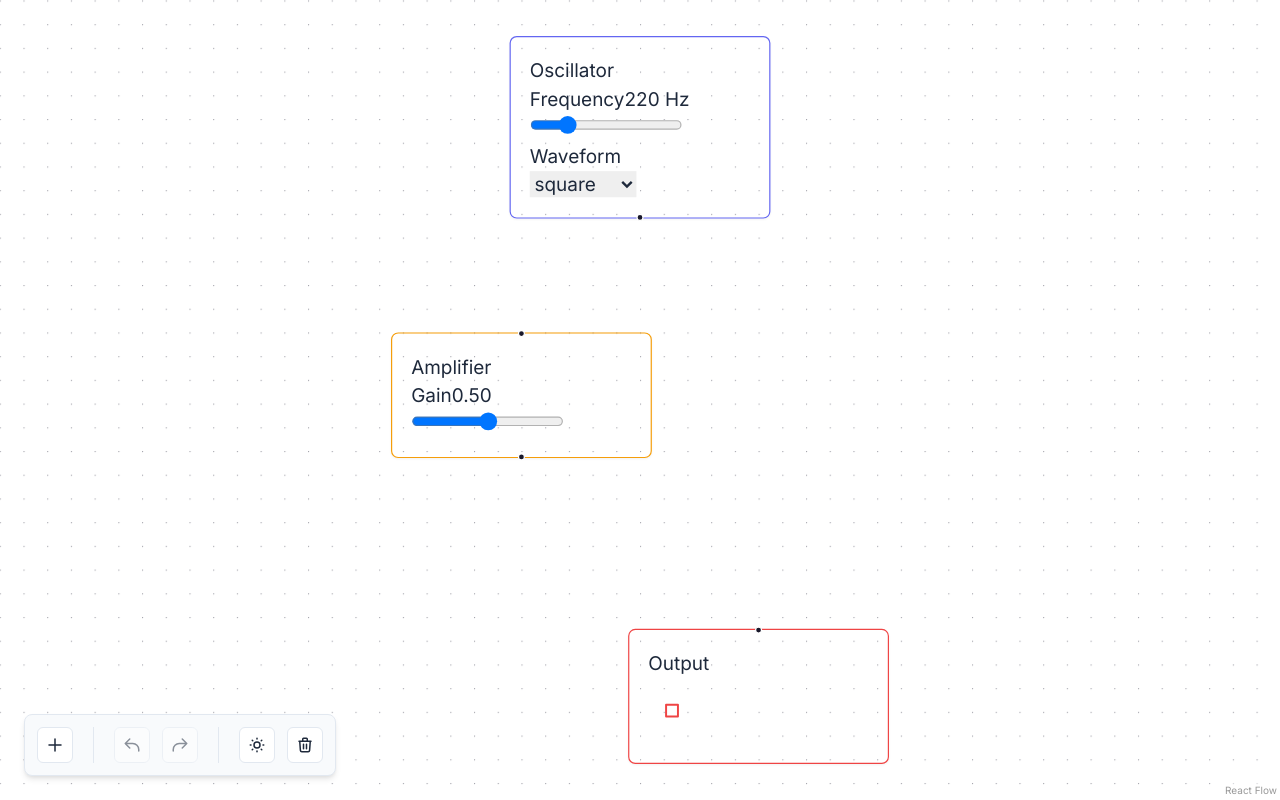
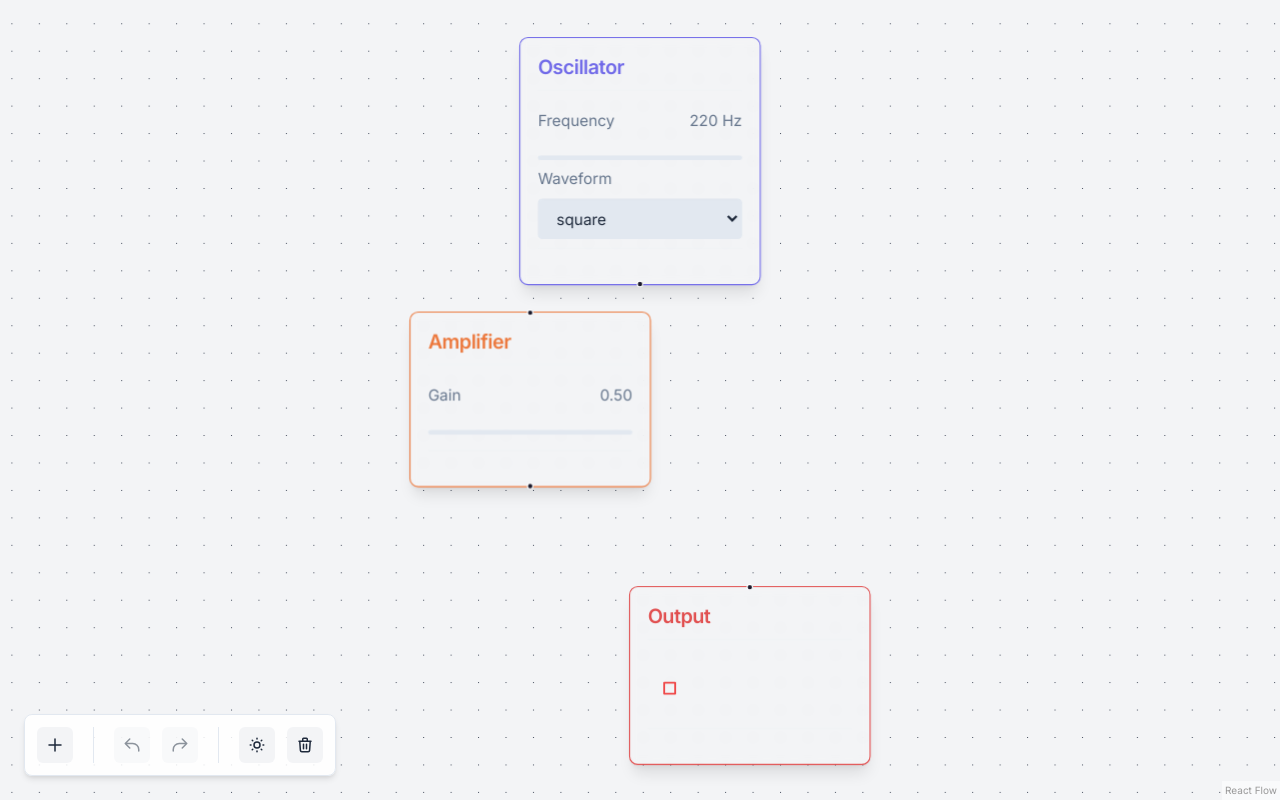
Before and after one commit to Poojan38380/AudioFlow-Studio, a React (Vite) app: page / in a window 1280 px wide. Built offline with nearby package versions, Linux system fonts and the light colour scheme.

Commit message:
Improved design.

```diff
--- a/src/App.jsx
+++ b/src/App.jsx
@@ -72,10 +72,16 @@ export default function App() {
   );
 
   return (
-    <>
+    <div className="w-full h-full bg-background-primary transition-colors duration-200">
       <ReactFlow {...flowProps}>
-        <Background />
+        <Background
+          gap={[25, 25]}
+          size={1}
+          color="currentColor"
+          className="text-background-tertiary/20"
+          variant="dots"
+        />
       </ReactFlow>
-    </>
+    </div>
   );
 }
--- a/src/components/common/index.jsx
+++ b/src/components/common/index.jsx
@@ -172,7 +172,7 @@ export const Text = React.forwardRef(
       children,
       variant = "primary",
       size = "md",
-      weight = "regular",
+      weight = "normal",
       lineHeight = "normal",
       className,
       ...props
@@ -203,30 +203,32 @@ export const BaseNode = React.forwardRef(
       switch (type) {
         case "osc":
         case "noise":
-          return "bg-gradient-to-br from-nodes-audio/10 to-transparent border-nodes-audio";
+          return "bg-gradient-to-br from-nodes-audio/30 to-background-secondary border-nodes-audio hover:from-nodes-audio/40 hover:border-nodes-audio";
         case "amp":
         case "flanger":
         case "chorus":
         case "phaser":
-          return "bg-gradient-to-br from-nodes-effect/10 to-transparent border-nodes-effect";
+          return "bg-gradient-to-br from-nodes-effect/30 to-background-secondary border-nodes-effect hover:from-nodes-effect/40 hover:border-nodes-effect";
         case "waveform":
-          return "bg-gradient-to-br from-nodes-input/10 to-transparent border-nodes-input";
+          return "bg-gradient-to-br from-nodes-input/30 to-background-secondary border-nodes-input hover:from-nodes-input/40 hover:border-nodes-input";
         case "out":
-          return "bg-gradient-to-br from-nodes-output/10 to-transparent border-nodes-output";
+          return "bg-gradient-to-br from-nodes-output/30 to-background-secondary border-nodes-output hover:from-nodes-output/40 hover:border-nodes-output";
         default:
-          return "bg-background-secondary border-background-tertiary";
+          return "bg-background-secondary border-background-tertiary hover:border-primary-main";
       }
     };
 
     const classes = twMerge(
-      'rounded-md p-md min-w-[220px] shadow-sm transition-all duration-200 border relative before:content-[""] before:absolute before:-inset-2 before:-z-10',
+      "rounded-lg p-md min-w-[220px] shadow-lg transition-all duration-200 border backdrop-blur-sm relative hover:shadow-xl hover:-translate-y-0.5",
       getNodeColors(),
       className
     );
 
     return (
       <div ref={ref} className={classes} {...props}>
-        {children}
+        <div className="node-header" data-type={type}>
+          {children}
+        </div>
       </div>
     );
   }
--- a/src/index.css
+++ b/src/index.css
@@ -11,50 +11,49 @@
     --color-primary-dark: #4f46e5;
     --color-primary-contrast: #ffffff;
 
-    --color-background-primary: #ffffff;
-    --color-background-secondary: #f8fafc;
+    --color-background-primary: #f3f4f6;
+    --color-background-secondary: rgba(255, 255, 255, 0.85);
     --color-background-tertiary: #e2e8f0;
 
     --color-text-primary: #1e293b;
     --color-text-secondary: #64748b;
     --color-text-disabled: #94a3b8;
 
-    --color-nodes-audio: #6366f1;
-    --color-nodes-effect: #f59e0b;
-    --color-nodes-input: #10b981;
-    --color-nodes-output: #ef4444;
+    /* Vibrant node colors for light theme */
+    --color-nodes-audio: rgba(79, 70, 229, 0.8);
+    --color-nodes-effect: rgba(234, 88, 12, 0.8);
+    --color-nodes-input: rgba(5, 150, 105, 0.8);
+    --color-nodes-output: rgba(220, 38, 38, 0.8);
   }
 
   [data-theme="dark"] {
-    /* Dark theme variables */
+    /* Dark theme variables - softer, easier on the eyes */
     --color-primary-main: #818cf8;
     --color-primary-light: #6366f1;
     --color-primary-dark: #4f46e5;
     --color-primary-contrast: #ffffff;
 
     --color-background-primary: #0f172a;
-    --color-background-secondary: #1e293b;
-    --color-background-tertiary: #334155;
+    --color-background-secondary: rgba(31, 41, 55, 0.85);
+    --color-background-tertiary: #374151;
 
-    --color-text-primary: #f8fafc;
+    --color-text-primary: #f1f5f9;
     --color-text-secondary: #cbd5e1;
     --color-text-disabled: #64748b;
 
-    --color-nodes-audio: #818cf8;
-    --color-nodes-effect: #fbbf24;
-    --color-nodes-input: #34d399;
-    --color-nodes-output: #f87171;
+    /* Vibrant node colors for dark theme */
+    --color-nodes-audio: rgba(129, 140, 248, 0.8);
+    --color-nodes-effect: rgba(251, 146, 60, 0.8);
+    --color-nodes-input: rgba(52, 211, 153, 0.8);
+    --color-nodes-output: rgba(248, 113, 113, 0.8);
   }
-}
 
-/* Base styles */
-@layer base {
   html {
     @apply text-base antialiased;
   }
 
   body {
-    @apply font-primary bg-background-primary text-text-primary;
+    @apply font-primary bg-background-primary text-text-primary transition-colors duration-200;
   }
 
   /* Scrollbar styling */
@@ -67,30 +66,118 @@
   }
 
   ::-webkit-scrollbar-thumb {
-    @apply bg-background-tertiary rounded-full;
+    @apply bg-background-tertiary rounded-full transition-colors duration-200;
   }
 
   ::-webkit-scrollbar-thumb:hover {
     @apply bg-text-disabled;
   }
+
+  /* Basic element styling */
+  h1,
+  h2,
+  h3,
+  h4,
+  h5,
+  h6 {
+    @apply font-semibold leading-tight mb-md tracking-tight text-text-primary transition-colors duration-200;
+  }
+
+  h1 {
+    @apply text-4xl;
+  }
+  h2 {
+    @apply text-3xl;
+  }
+  h3 {
+    @apply text-2xl;
+  }
+  h4 {
+    @apply text-xl;
+  }
+  h5 {
+    @apply text-lg;
+  }
+  h6 {
+    @apply text-base;
+  }
+
+  p {
+    @apply mb-md tracking-wide text-text-primary transition-colors duration-200;
+  }
+
+  a {
+    @apply text-primary-main no-underline transition-colors duration-200 hover:text-primary-light;
+  }
+
+  button {
+    @apply font-primary border-none cursor-pointer disabled:cursor-not-allowed disabled:opacity-50;
+  }
 }
 
 /* React Flow specific styles */
 @layer components {
+  .react-flow {
+    @apply bg-background-primary transition-colors duration-200;
+    background-image: radial-gradient(
+      circle at 1px 1px,
+      var(--color-background-tertiary) 1px,
+      transparent 1px
+    );
+    background-size: 32px 32px;
+    background-position: -16px -16px;
+  }
+
+  .react-flow__background {
+    @apply bg-background-primary transition-colors duration-200;
+  }
+
   .react-flow__node {
-    @apply font-primary rounded-md border border-background-tertiary shadow-sm bg-background-secondary transition-all duration-200;
+    @apply font-primary rounded-lg border-0 shadow-lg bg-background-secondary transition-all duration-200;
+    backdrop-filter: blur(8px);
+    box-shadow: 0 4px 6px -1px rgba(0, 0, 0, 0.1),
+      0 2px 4px -1px rgba(0, 0, 0, 0.06),
+      inset 0 1px 0 0 rgba(255, 255, 255, 0.1);
   }
 
   .react-flow__node:hover {
-    @apply shadow-md;
+    @apply shadow-xl;
+    transform: translateY(-2px);
+    backdrop-filter: blur(12px);
   }
 
   .react-flow__handle {
-    @apply w-1.5 h-1.5 bg-primary-main border border-background-primary transition-all duration-200;
+    @apply w-3 h-3 bg-primary-main border-2 border-background-primary transition-all duration-200;
+    /* Increase the hit area without affecting visual size */
+    padding: 8px;
+    margin: -8px;
+    backdrop-filter: blur(4px);
   }
 
   .react-flow__handle:hover {
-    @apply scale-150;
+    @apply scale-125 bg-primary-light;
+    cursor: crosshair;
+    box-shadow: 0 0 10px rgba(99, 102, 241, 0.3);
+  }
+
+  /* Add a visual indicator for the extended hit area on hover */
+  .react-flow__handle::before {
+    content: "";
+    position: absolute;
+    top: 50%;
+    left: 50%;
+    transform: translate(-50%, -50%);
+    width: 16px;
+    height: 16px;
+    border-radius: 50%;
+    background: rgba(99, 102, 241, 0.1);
+    opacity: 0;
+    transition: opacity 0.2s;
+    backdrop-filter: blur(2px);
+  }
+
+  .react-flow__handle:hover::before {
+    opacity: 1;
   }
 
   .react-flow__edge-path {
@@ -99,9 +186,64 @@
 
   .react-flow__connection-path {
     @apply stroke-primary-main stroke-[1.5];
+    filter: drop-shadow(0 0 2px rgba(99, 102, 241, 0.2));
   }
 
   .react-flow__edge:hover .react-flow__edge-path {
     @apply stroke-primary-main;
+    filter: drop-shadow(0 0 4px rgba(99, 102, 241, 0.3));
+  }
+
+  /* Node specific styles */
+  .node-header {
+    @apply mb-md;
+    border-bottom: 1px solid rgba(226, 232, 240, 0.1);
+    padding-bottom: 0.5rem;
+  }
+
+  .node-header h3 {
+    @apply text-lg font-semibold mb-0 tracking-tight;
+  }
+
+  /* Add specific header colors for each node type */
+  .node-header[data-type="osc"] h3,
+  .node-header[data-type="noise"] h3 {
+    @apply text-nodes-audio;
+  }
+
+  .node-header[data-type="amp"] h3,
+  .node-header[data-type="flanger"] h3,
+  .node-header[data-type="chorus"] h3,
+  .node-header[data-type="phaser"] h3 {
+    @apply text-nodes-effect;
+  }
+
+  .node-header[data-type="waveform"] h3 {
+    @apply text-nodes-input;
+  }
+
+  .node-header[data-type="out"] h3 {
+    @apply text-nodes-output;
+  }
+
+  .node-content {
+    @apply space-y-sm;
+  }
+
+  .label-text {
+    @apply flex justify-between text-sm text-text-secondary mb-xs;
+  }
+
+  /* Control styles */
+  input[type="range"] {
+    @apply w-full h-1 bg-background-tertiary rounded-full cursor-pointer appearance-none;
+  }
+
+  input[type="range"]::-webkit-slider-thumb {
+    @apply w-3 h-3 bg-primary-main rounded-full cursor-pointer appearance-none border-2 border-background-primary transition-all duration-200 hover:scale-110 hover:bg-primary-light;
+  }
+
+  select {
+    @apply w-full px-sm py-xs bg-background-tertiary border border-background-tertiary rounded text-text-primary text-sm transition-all duration-200 focus:outline-none focus:border-primary-main focus:bg-background-secondary cursor-pointer;
   }
 }
--- a/tailwind.config.js
+++ b/tailwind.config.js
@@ -67,6 +67,36 @@ export default {
         dropdown: "1000",
         tooltip: "1100",
       },
+      transitionDuration: {
+        DEFAULT: "200ms",
+      },
+      fontWeight: {
+        normal: "400",
+        medium: "500",
+        semibold: "600",
+        bold: "700",
+      },
+      lineHeight: {
+        none: "1",
+        tight: "1.25",
+        normal: "1.5",
+        relaxed: "1.75",
+      },
+      safelist: [
+        {
+          pattern:
+            /^(bg|text|border|from|to)-(primary|background|text|nodes)-(main|light|dark|contrast|primary|secondary|tertiary|disabled|audio|effect|input|output)/,
+        },
+        {
+          pattern: /^(gap|grid-cols)-\d+/,
+        },
+        {
+          pattern: /^(items|justify|flex|grid)-/,
+        },
+        {
+          pattern: /^(text|font|leading)-/,
+        },
+      ],
     },
   },
   plugins: [],
```
